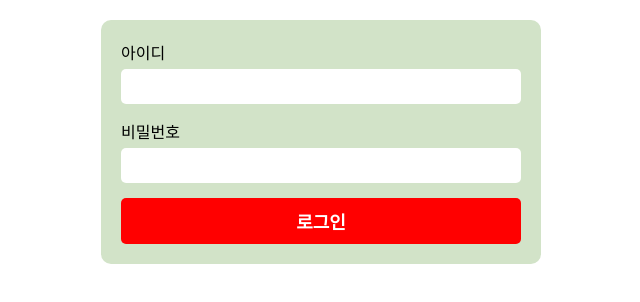
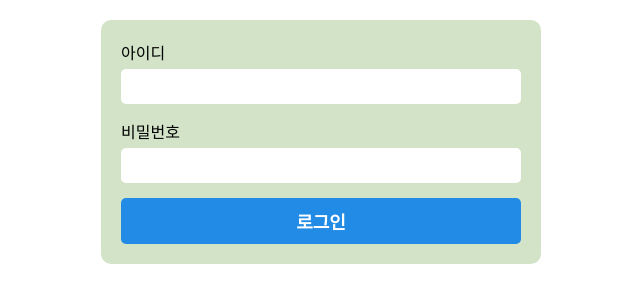
Before and after one commit to codberg-dev/front-end-test, a React (Create React App) app: page / in a window 1280 px wide. Shown: the top 302 px of the page, without its empty margins (319-959 px from the left). Built offline with nearby package versions, Linux system fonts and the light colour scheme.

Commit message:
test: homework 수정

```diff
--- /dev/null
+++ b/src/colors/index.js
@@ -0,0 +1,3 @@
+export const colors = {
+    blue: '#228BE6'
+}
--- a/src/components/SubmitBtn.js
+++ b/src/components/SubmitBtn.js
@@ -6,13 +6,13 @@ const SubmitButton = styled.button`
     padding: 10px 20px; border-radius: 5px;
     border: none; cursor: pointer;
     color: white; font-weight: bold; font-size: 18px;
-    background-color: ${props => props.$backgroundColor || '#86A789'}
+    background-color: ${props => props.backgroundColor || '#86A789'}
   `;
 
-function SubmitBtn({$backgroundColor, $clickEvent}) {
+function SubmitBtn({backgroundColor}) {
 
   return (
-    <SubmitButton type='submit' $backgroundColor={$backgroundColor} onClick={$clickEvent}>로그인</SubmitButton>
+    <SubmitButton type='submit' backgroundColor={backgroundColor}>로그인</SubmitButton>
   )
 }
 
--- a/src/views/Login.js
+++ b/src/views/Login.js
@@ -1,4 +1,4 @@
-import React, { useEffect } from 'react'
+import React from 'react'
 import styled from 'styled-components';
 import { useState } from 'react';
 
@@ -8,11 +8,11 @@ import { useNavigate } from 'react-router-dom';
 import { useDispatch } from 'react-redux';
 import { setUserInfo } from '../features/store';
 
+import { colors } from '../colors';
+
 const LoginWrapper = styled.div`
-
     display: flex; justify-content: center;
     margin-top: 20px;
-
 `;
 
 const StyledForm = styled.form`
@@ -34,30 +34,23 @@ const StyledForm = styled.form`
 
 export default function Login() {
 
-    const [ID, setID] = useState('')
-    const [PW, setPW] = useState('')
+    const [id, setID] = useState('')
+    const [pw, setPW] = useState('')
 
     const navigate = useNavigate()
     const dispatch = useDispatch()
 
-    // useEffect(() => {
-    //     console.log(`ID : ${ID}, PW : ${PW}`)
-    // }, [ID, PW])
-
-
-  const submitClick = () => {
-    console.log(`ID : ${ID}, PW : ${PW}`)
-  }
-
-  const submitCheck = (e) => {
+    const handleLogin = (e) => {
         // e.preventDefault()
 
-    if (ID === '') {
+        console.log(`ID : ${id}, PW : ${pw}`)
+
+        if (id === '') {
             alert('아이디를 입력하세요.')
-    } else if (PW === '') {
+        } else if (pw === '') {
             alert('비밀번호를 입력하세요.')
         } else {
-        dispatch( setUserInfo({ID: ID, PW: PW}) );
+            dispatch( setUserInfo({ID: id, PW: pw}) );
             alert('Welcome..!!')
             navigate('/welcome')
         }
@@ -68,7 +61,7 @@ export default function Login() {
 
         <LoginWrapper>
 
-            <StyledForm onSubmit={submitCheck}>
+            <StyledForm onSubmit={handleLogin}>
 
                 <label htmlFor="id">아이디</label>
                 <input type="text" id="id" name="id" onChange={(e) => setID(e.target.value)}></input>
@@ -76,7 +69,9 @@ export default function Login() {
                 <label htmlFor="pw">비밀번호</label>
                 <input type="password" id="pw" name="pw" onChange={(e) => setPW(e.target.value)}></input>
 
-                <SubmitBtn type='submit' $backgroundColor='red' $clickEvent={submitClick}>로그인</SubmitBtn>
+                <SubmitBtn
+                    backgroundColor={colors.blue}
+                >로그인</SubmitBtn>
 
             </StyledForm>
 
```
Lines whose indentation alone changed are shown as unchanged.
